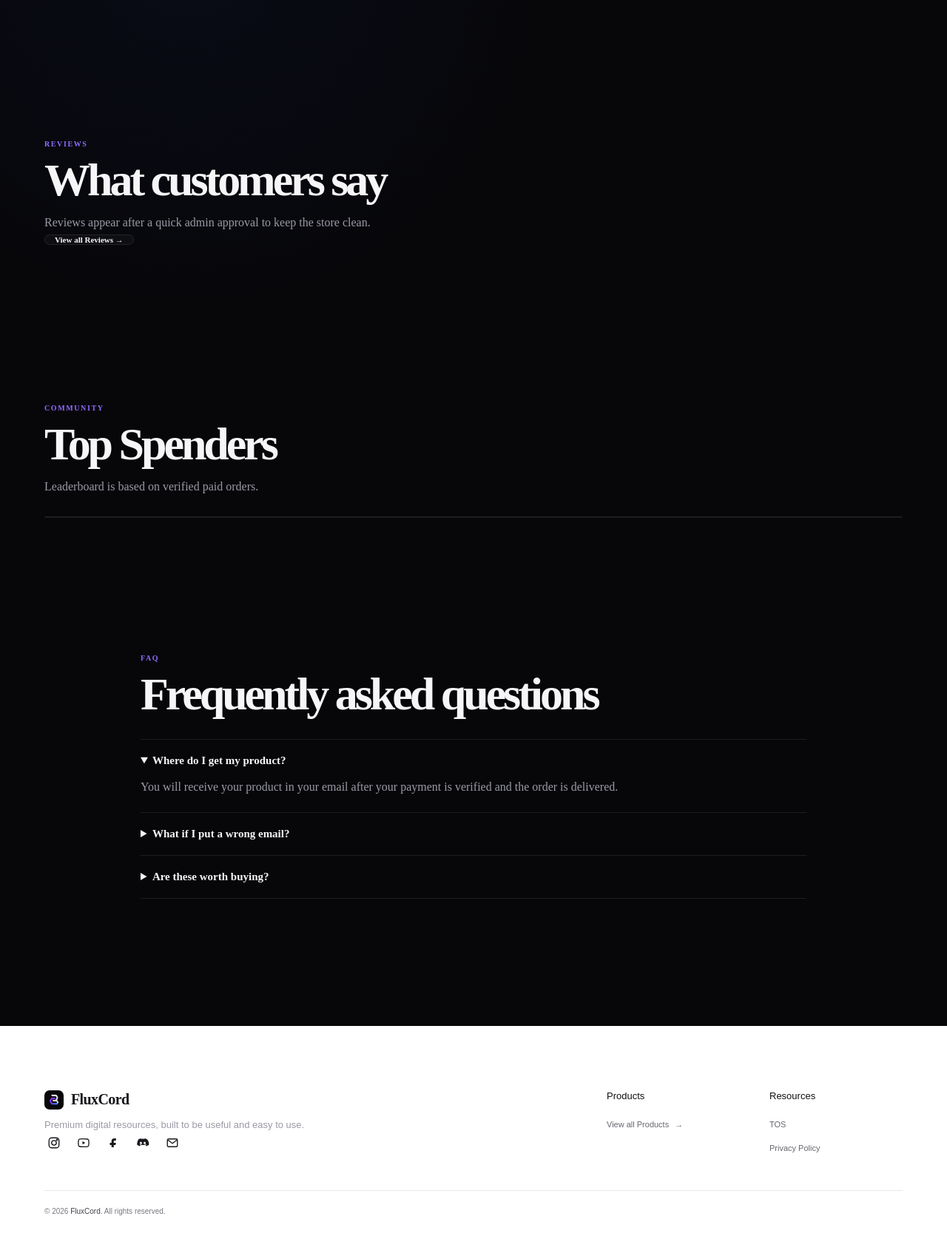
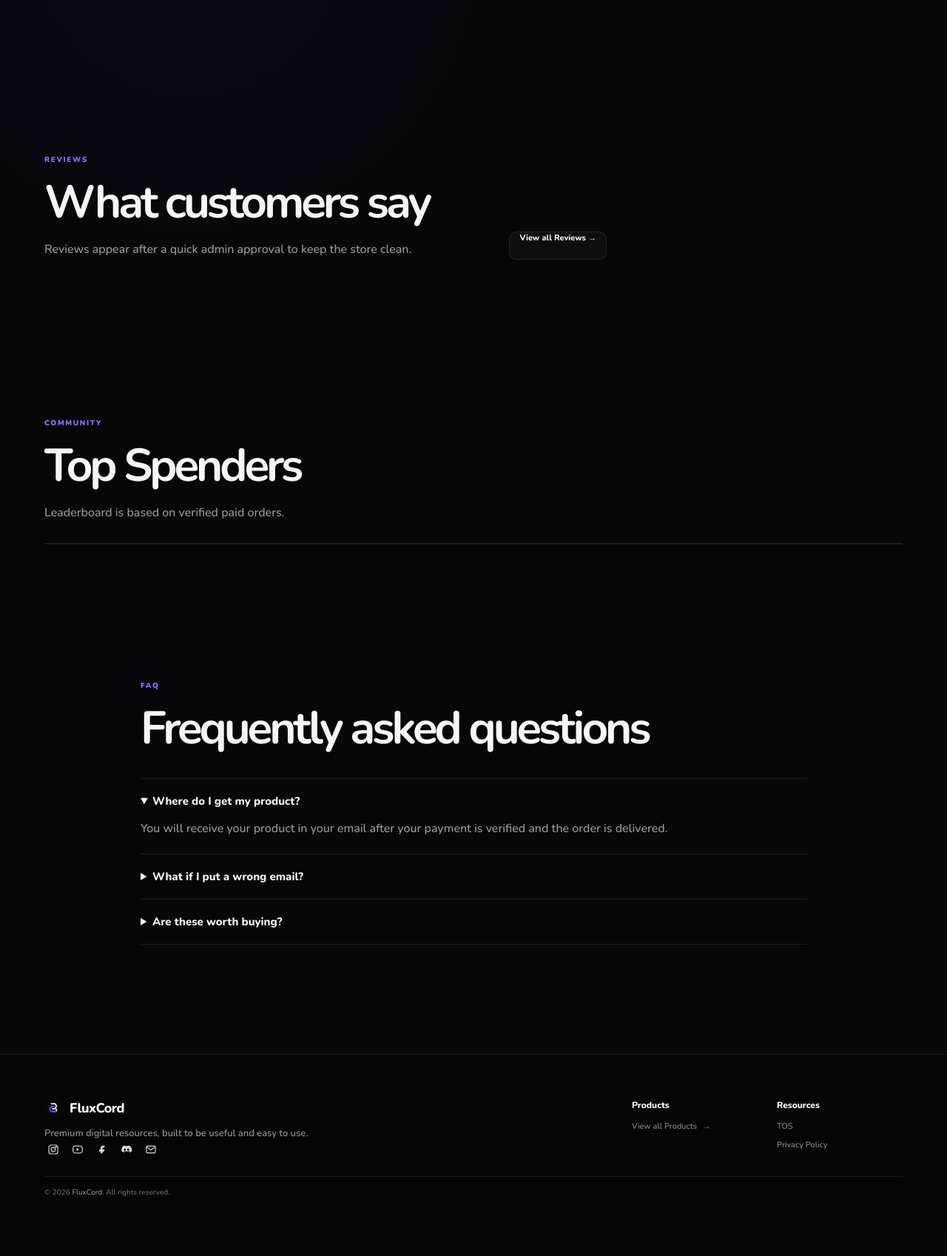
Before and after one commit to memaxora-cloud/fluxcord, a PHP site: page / in a window 1280 px wide. Shown: the part 1240-2938 px from the top of the page at 74% size. After the commit the page ends 2857 px from the top, so only its background shows below. Run offline with PHP 8.4, Linux system fonts and the light colour scheme.

Commit message:
Update style.css

```diff
--- a/public/style.css
+++ b/public/style.css
@@ -28,7 +28,7 @@ body {
     radial-gradient(circle at 78% 15%, rgba(118, 41, 255, 0.09), transparent 28%),
     radial-gradient(circle at 20% 40%, rgba(43, 90, 255, 0.05), transparent 24%),
     var(--bg);
-  font-family: "Russo One", sans-serif;
+  font-family: "Nunito", sans-serif;
   overflow-x: hidden;
 }
 
@@ -1357,8 +1357,8 @@ button {
 @media(max-width:620px){.navbar{margin-top:8px}.nav-actions .text-button{display:none}.container{width:min(100% - 24px,1160px)}.hero{padding-top:45px}.hero h1{font-size:54px}.hero-visual{min-height:260px}.hero-orb-ring{width:230px;height:230px}.hero-orb-glow{width:220px;height:220px}.hero-logo{width:110px;height:110px}.stats{grid-template-columns:1fr}.product-grid{grid-template-columns:1fr}.section{padding:70px 0}.checkout-main-card,.payment-success-card{padding:22px}.contact-grid{grid-template-columns:1fr}.checkout-top{flex-wrap:wrap}.checkout-id{margin-left:0}.review-grid{width:calc(100% + 24px);margin-left:-12px}.review-card{width:260px;flex-basis:260px}}
 \n\n/* FluxCord Premium Clean Typography + Floating Hero Logo */
 :root {
-  --fc-display: 'Russo One', sans-serif;
-  --fc-serif: 'Russo One', sans-serif;
+  --fc-display: 'Nunito', sans-serif;
+  --fc-serif: 'Nunito', sans-serif;
 }
 
 body, button, input, textarea, select {
@@ -1430,7 +1430,7 @@ input::placeholder, textarea::placeholder { font-family: var(--fc-display); font
 
 /* FluxCord typography */
 .russo-one-regular {
-  font-family: "Russo One", sans-serif;
+  font-family: "Nunito", sans-serif;
   font-weight: 400;
   font-style: normal;
 }
@@ -1483,7 +1483,7 @@ input::placeholder, textarea::placeholder { font-family: var(--fc-display); font
 .footer-main { min-width:0; }
 .footer-brand { display:inline-flex; align-items:center; gap:10px; color:#15151a; font-size:20px; font-weight:700; letter-spacing:-.03em; text-decoration:none; }
 .footer-brand img { width:26px; height:26px; object-fit:contain; border-radius:7px; }
-.footer-description { max-width:430px; margin:18px 0 24px; color:#6f6f78; font-family:"Russo One",sans-serif; font-size:12px; line-height:1.7; }
+.footer-description { max-width:430px; margin:18px 0 24px; color:#6f6f78; font-family:"Nunito",sans-serif; font-size:12px; line-height:1.7; }
 .footer-socials { display:flex; align-items:center; gap:14px; }
 .footer-socials a { display:grid; place-items:center; width:26px; height:26px; color:#19191e; text-decoration:none; transition:transform .18s ease, opacity .18s ease; }
 .footer-socials a:hover { transform:translateY(-2px); opacity:.62; }
@@ -1491,11 +1491,11 @@ input::placeholder, textarea::placeholder { font-family: var(--fc-display); font
 .footer-socials svg .icon-fill { fill:currentColor; stroke:none; }
 .footer-socials a:nth-child(3) svg, .footer-socials a:nth-child(4) svg { fill:currentColor; stroke:none; }
 .footer-column { display:flex; flex-direction:column; gap:15px; }
-.footer-column h3 { margin:0 0 8px; color:#111116; font-family:"Russo One",sans-serif; font-size:13px; font-weight:400; }
-.footer-column a { color:#66666f; font-family:"Russo One",sans-serif; font-size:11px; line-height:1.55; text-decoration:none; transition:color .18s ease; }
+.footer-column h3 { margin:0 0 8px; color:#111116; font-family:"Nunito",sans-serif; font-size:13px; font-weight:400; }
+.footer-column a { color:#66666f; font-family:"Nunito",sans-serif; font-size:11px; line-height:1.55; text-decoration:none; transition:color .18s ease; }
 .footer-column a:hover { color:#111116; }
 .footer-column a span { margin-left:5px; }
-.footer-bottom { border-top:1px solid #e8e8eb; padding:22px 0 25px; color:#777780; font-family:"Russo One",sans-serif; font-size:10px; }
+.footer-bottom { border-top:1px solid #e8e8eb; padding:22px 0 25px; color:#777780; font-family:"Nunito",sans-serif; font-size:10px; }
 .footer-bottom b { color:#44444b; font-weight:400; }
 @media (max-width: 760px) {
   .footer-inner { grid-template-columns:1fr 1fr; gap:38px 28px; }
@@ -1505,3 +1505,45 @@ input::placeholder, textarea::placeholder { font-family: var(--fc-display); font
   .footer-inner { grid-template-columns:1fr; }
   .footer-main { grid-column:auto; }
 }
+
+
+/* Nunito storefront refresh */
+body, button, input, textarea, select { font-family: "Nunito", sans-serif; }
+
+/* Compact black footer */
+.footer { margin-top: 56px; background: #050505; color: #f5f5f5; border-top: 1px solid rgba(255,255,255,.08); }
+.footer-inner { padding: 30px 0 24px; grid-template-columns: minmax(0,1fr) 150px 170px; gap: 46px; }
+.footer-brand { color:#fff; font-size:18px; font-weight:800; }
+.footer-brand img { width:24px; height:24px; }
+.footer-description { max-width:390px; margin:10px 0 16px; color:#8d8d96; font-family:"Nunito",sans-serif; font-size:12px; line-height:1.6; }
+.footer-socials { gap:9px; }
+.footer-socials a { width:24px; height:24px; color:#d8d8dc; }
+.footer-socials svg { width:16px; height:16px; }
+.footer-column { gap:8px; }
+.footer-column h3 { color:#fff; font-family:"Nunito",sans-serif; font-size:12px; font-weight:800; margin-bottom:4px; }
+.footer-column a { color:#8d8d96; font-family:"Nunito",sans-serif; font-size:11px; }
+.footer-column a:hover { color:#fff; }
+.footer-bottom { padding:14px 0 17px; border-top:1px solid rgba(255,255,255,.08); color:#707078; font-family:"Nunito",sans-serif; font-size:10px; }
+.footer-bottom b { color:#aaaab1; }
+.reviews-heading-row { display:flex; align-items:end; justify-content:space-between; gap:20px; }
+.reviews-all-button { white-space:nowrap; }
+.page-shell { padding-top:32px; padding-bottom:80px; }
+.page-brand { margin-bottom:28px; }
+.page-brand img { width:32px; height:32px; }
+.reviews-page h1, .profile-hero h1 { font-size:clamp(42px,7vw,76px); line-height:1; margin:12px 0 10px; letter-spacing:-.045em; }
+.all-reviews-grid { display:grid; grid-template-columns:repeat(3,minmax(0,1fr)); gap:14px; margin-top:30px; }
+.review-full-card { padding:22px; border:1px solid var(--border); border-radius:18px; background:rgba(255,255,255,.035); }
+.review-full-card p { color:var(--muted); line-height:1.7; min-height:72px; }
+.review-full-card strong, .review-full-card span { display:block; }
+.review-full-card span { margin-top:4px; color:var(--muted); font-size:12px; }
+.profile-hero { padding:36px 0 18px; }
+.profile-stats { display:grid; grid-template-columns:repeat(3,1fr); gap:12px; margin:18px 0 36px; }
+.profile-order { padding:20px; border:1px solid var(--border); border-radius:18px; background:rgba(255,255,255,.035); margin:12px 0; }
+.profile-order-head { display:flex; justify-content:space-between; gap:20px; align-items:flex-start; }
+.profile-order-head div span { display:block; margin-top:5px; color:var(--muted); font-size:12px; }
+.profile-items { margin:18px 0; border-top:1px solid var(--border); border-bottom:1px solid var(--border); }
+.profile-items > div { display:flex; justify-content:space-between; gap:15px; align-items:center; padding:12px 0; border-bottom:1px solid rgba(255,255,255,.05); }
+.profile-items > div:last-child { border-bottom:0; }
+.review-done { color:#71e6a8; font-size:12px; font-weight:800; }
+@media(max-width:850px){.all-reviews-grid{grid-template-columns:repeat(2,minmax(0,1fr));}.footer-inner{grid-template-columns:1fr 1fr 1fr;gap:25px;}}
+@media(max-width:620px){.all-reviews-grid,.profile-stats{grid-template-columns:1fr;}.reviews-heading-row{align-items:flex-start;flex-direction:column;}.footer-inner{grid-template-columns:1fr 1fr;}.footer-main{grid-column:1/-1;}.profile-order-head,.profile-items>div{flex-direction:column;align-items:flex-start;}.page-shell{padding-top:20px;}}
```
